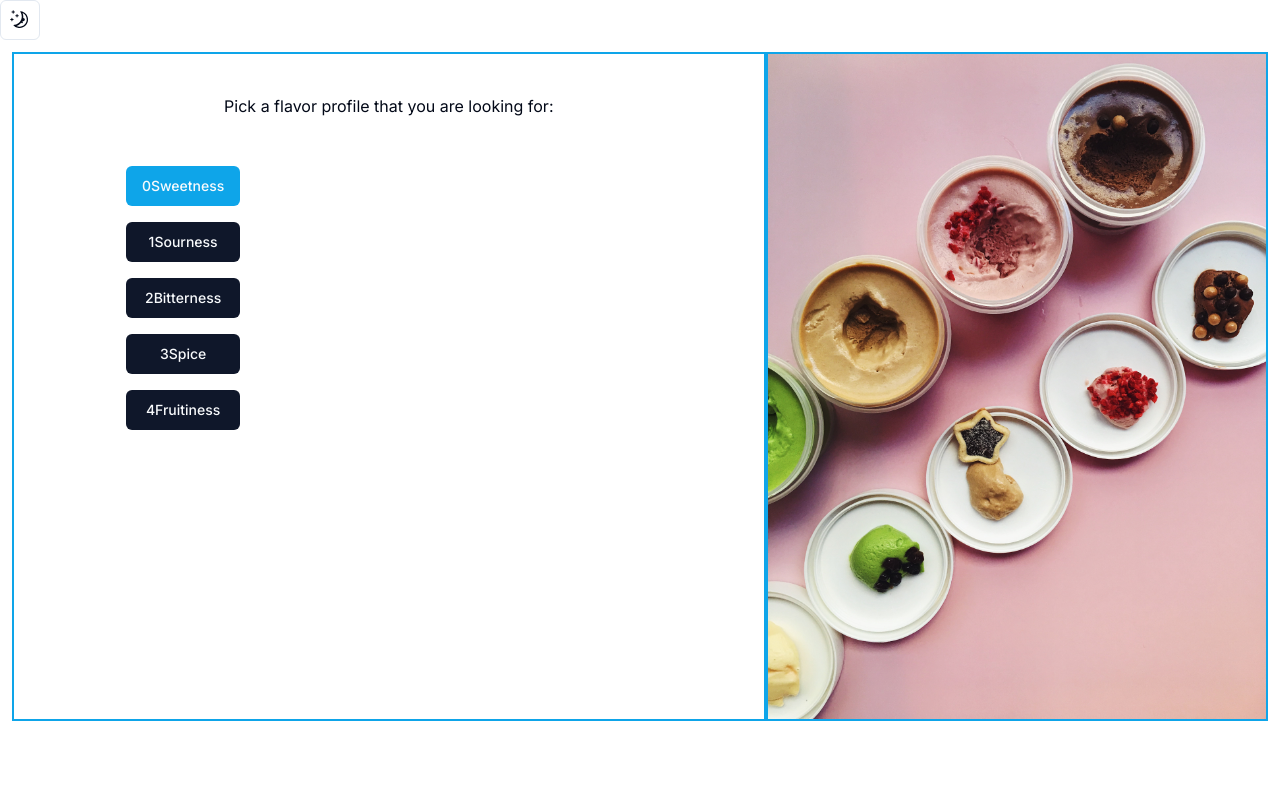
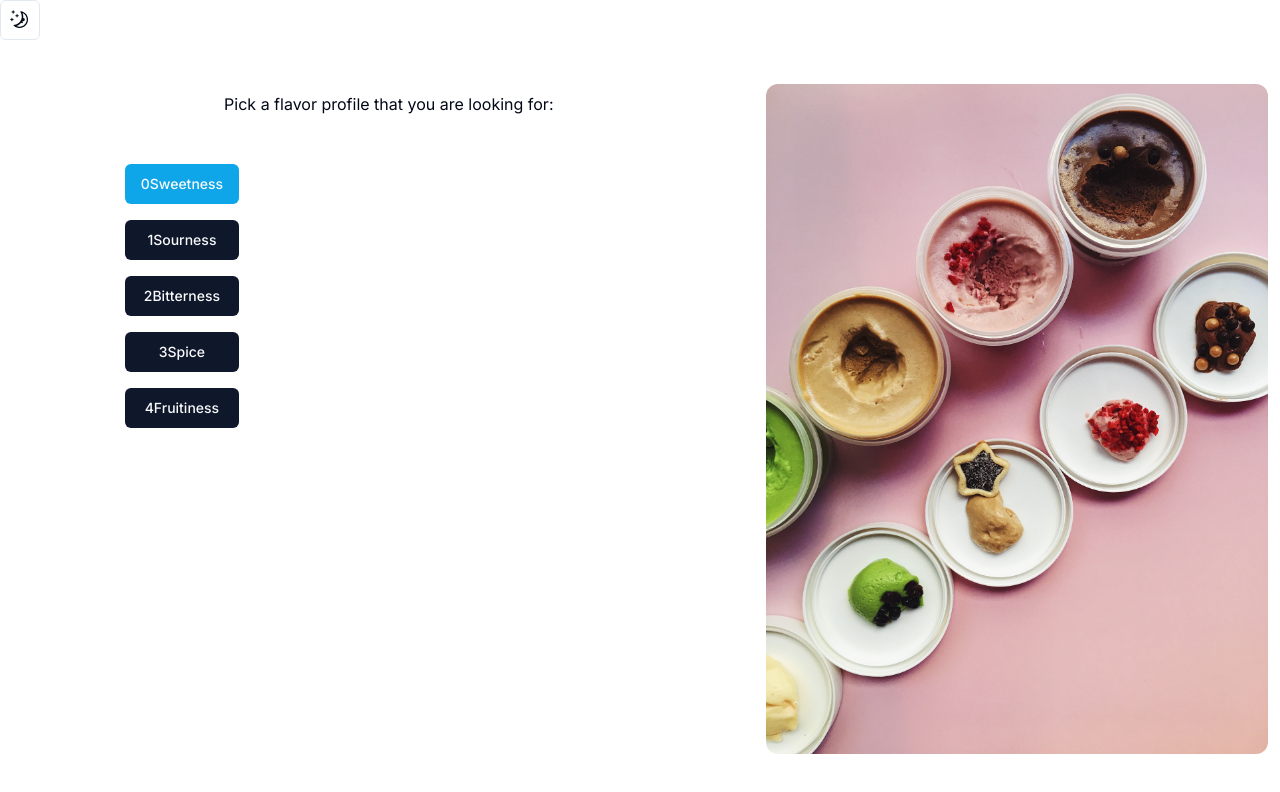
Before and after one commit to kingkwongsta/mixology, a Next.js app: page / in a window 1280 px wide. Both pictures are taken after a click on the button "Start Mixing". Shown: the top 792 px of the page. Built offline with nearby package versions, Linux system fonts and the light colour scheme.

Commit message:
create an image position prop that determine which direction the image will go

```diff
--- a/src/app/layout/RightImage.jsx
+++ b/src/app/layout/RightImage.jsx
@@ -5,11 +5,9 @@ export default function RightImage({ children }) {
 
   return (
     <div className="flex flex-row">
-      <div className="border-solid border-2 border-sky-500 basis-3/5 min-h-[600px]">
-        {children}
-      </div>
-      <div className="border-solid border-2 border-sky-500 basis-2/5 min-h-[600px]">
-        <Image src={imageSrc} alt={imageAlt} />
+      <div className=" basis-3/5 min-h-[500px]">{children}</div>
+      <div className="basis-2/5 min-h-[500px]">
+        <Image className="rounded-xl my-8" src={imageSrc} alt={imageAlt} />
       </div>
     </div>
   );
--- a/src/app/page.js
+++ b/src/app/page.js
@@ -26,7 +26,8 @@ export default function Home() {
           <RightImage>
             <FlavorChoice
               imageSrc={flavorImg}
-              imageAlt={"pictures of flavor"}
+              imageAlt="pictures of flavor"
+              imagePosition="right"
             />
           </RightImage>
         </Transition>
```
